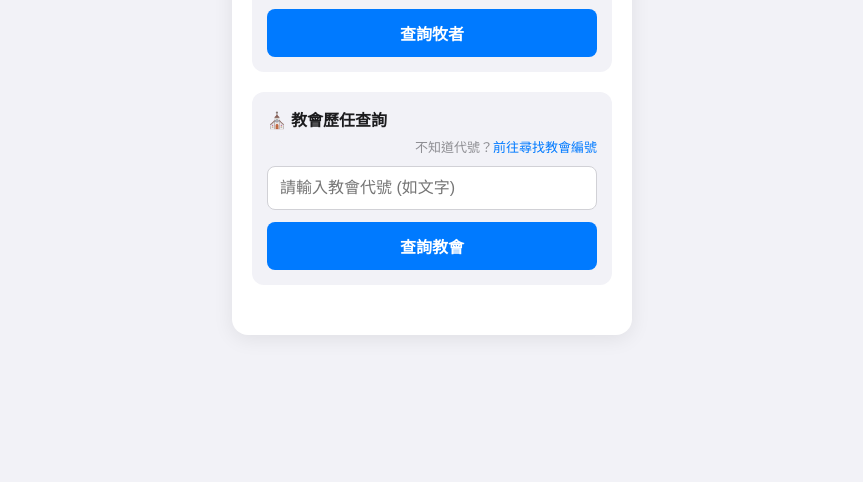
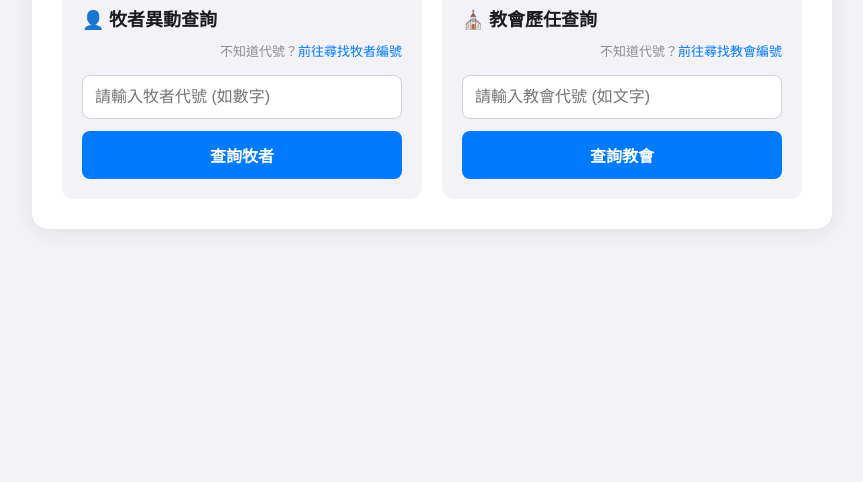
Before and after one commit to joesong1019/PCT_PC, a plain HTML site: page index.html in a window 1280 px wide. Shown: the part 358-840 px from the top of the page, without its empty margins (208-1071 px from the left). Drawn offline with Linux system fonts and the light colour scheme.

Commit message:
Update index.html

```diff
--- a/index.html
+++ b/index.html
@@ -28,12 +28,12 @@
             min-height: 100vh;
         }
 
-        /* 卡片容器 */
+        /* 卡片容器 (響應式最大寬度調整) */
         .container {
             background-color: var(--card-bg);
             width: 100%;
-            max-width: 400px;
-            padding: 30px 20px;
+            max-width: 800px; /* 放寬最大限制以容納左右排列 */
+            padding: 30px;
             border-radius: var(--border-radius);
             box-shadow: 0 4px 20px rgba(0,0,0,0.08);
             box-sizing: border-box;
@@ -46,12 +46,28 @@
             color: var(--text-color);
         }
 
+        /* 響應式網格佈局 (RWD 核心) */
+        .grid-layout {
+            display: grid;
+            grid-template-columns: 1fr; /* 預設為手機版：單欄上下排列 */
+            gap: 20px;
+        }
+
+        /* 當螢幕寬度大於 768px (平板/電腦) 時，切換為雙欄左右排列 */
+        @media (min-width: 768px) {
+            .grid-layout {
+                grid-template-columns: 1fr 1fr;
+            }
+        }
+
         /* 區塊樣式 */
         .section {
             background-color: var(--bg-color);
-            padding: 15px;
+            padding: 20px;
             border-radius: 12px;
-            margin-bottom: 20px;
+            display: flex;
+            flex-direction: column;
+            justify-content: space-between;
         }
 
         .section-title {
@@ -60,9 +76,29 @@
             display: flex;
             align-items: center;
             gap: 8px;
+            font-size: 18px;
+        }
+
+        /* 輔助連結 */
+        .help-link {
+            display: block;
+            text-align: right;
+            font-size: 13px;
+            color: var(--secondary-text);
+            text-decoration: none;
+            margin-bottom: 15px;
+        }
+
+        .help-link a {
+            color: var(--primary-color);
+            text-decoration: none;
         }
 
         /* 輸入框與按鈕 */
+        .input-group {
+            margin-top: auto; /* 讓輸入框和按鈕對齊底部 */
+        }
+
         input[type="text"] {
             width: 100%;
             padding: 12px;
@@ -72,6 +108,7 @@
             font-size: 16px;
             box-sizing: border-box;
             outline: none;
+            transition: border-color 0.2s;
         }
 
         input[type="text"]:focus {
@@ -88,27 +125,15 @@
             font-size: 16px;
             font-weight: 600;
             cursor: pointer;
-            transition: background-color 0.2s;
+            transition: background-color 0.2s, transform 0.1s;
         }
 
         button:hover {
             background-color: #005bb5;
         }
 
-        /* 輔助連結 */
-        .help-link {
-            display: block;
-            text-align: right;
-            font-size: 13px;
-            color: var(--secondary-text);
-            text-decoration: none;
-            margin-top: -4px;
-            margin-bottom: 10px;
-        }
-
-        .help-link a {
-            color: var(--primary-color);
-            text-decoration: none;
+        button:active {
+            transform: scale(0.98);
         }
     </style>
 </head>
@@ -117,22 +142,34 @@
     <div class="container">
         <h2>教會與牧者查詢系統</h2>
 
+        <div class="grid-layout">
+
             <div class="section">
+                <div>
                     <div class="section-title">👤 牧者異動查詢</div>
                     <div class="help-link">
                         不知道代號？<a href="https://www.pct.org.tw/pastor.aspx" target="_blank">前往尋找牧者編號</a>
                     </div>
+                </div>
+                <div class="input-group">
                     <input type="text" id="pastor-id" placeholder="請輸入牧者代號 (如數字)">
                     <button onclick="searchPastor()">查詢牧者</button>
                 </div>
+            </div>
 
             <div class="section">
+                <div>
                     <div class="section-title">⛪ 教會歷任查詢</div>
                     <div class="help-link">
                         不知道代號？<a href="https://www.pct.org.tw/church.aspx" target="_blank">前往尋找教會編號</a>
                     </div>
+                </div>
+                <div class="input-group">
                     <input type="text" id="church-id" placeholder="請輸入教會代號 (如文字)">
                     <button onclick="searchChurch()">查詢教會</button>
+                </div>
+            </div>
+
         </div>
     </div>
 
```
Lines whose indentation alone changed are shown as unchanged.
